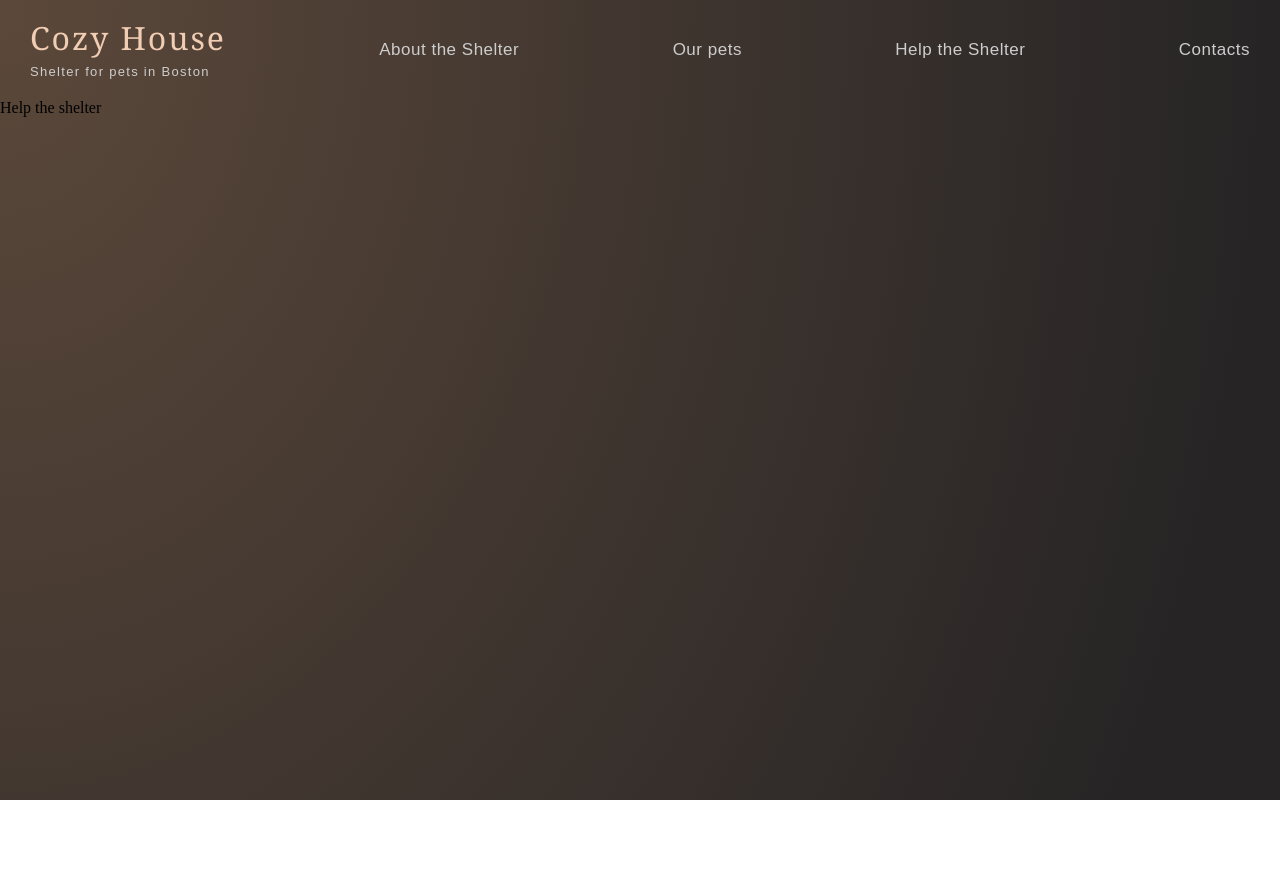
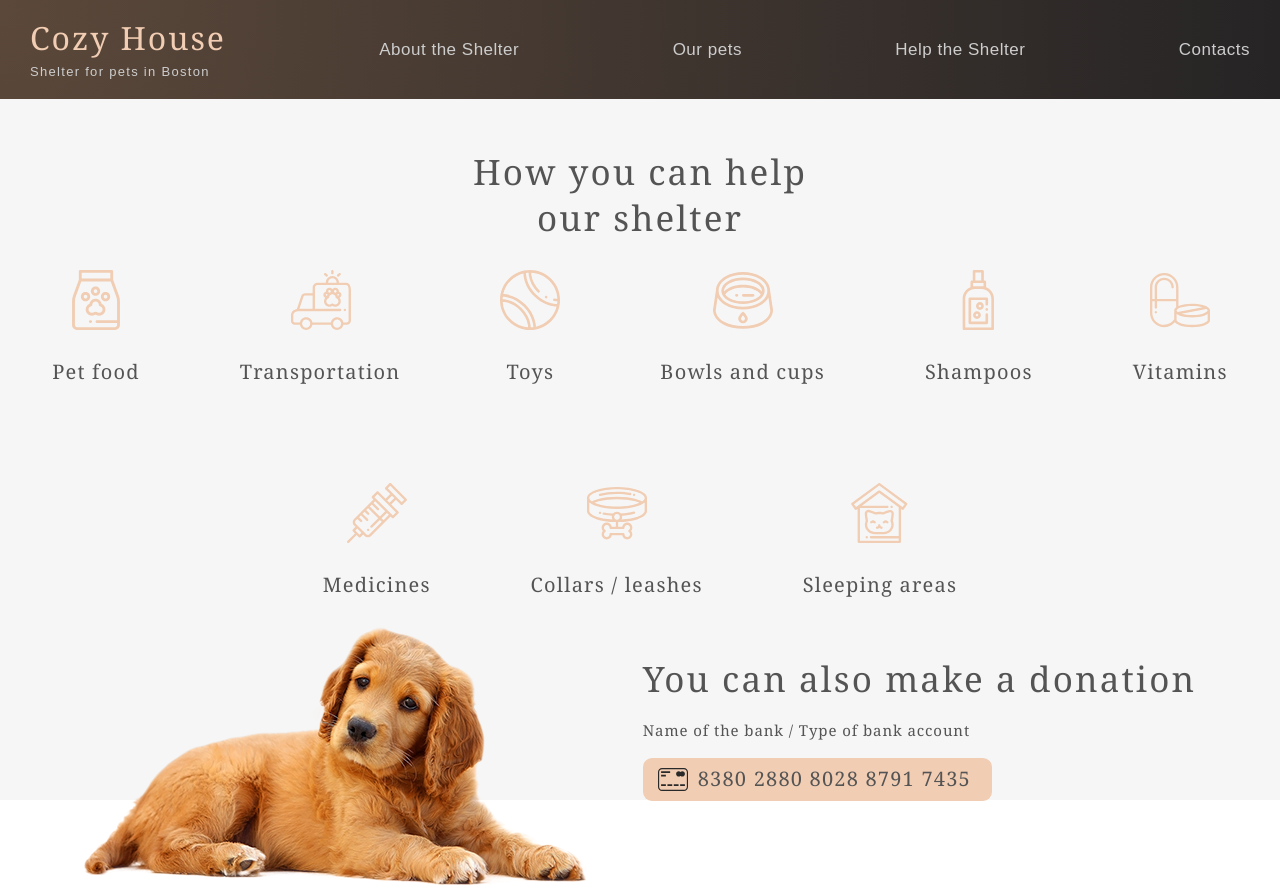
Before and after one commit to MiLee777/shelter, a React (Create React App) app: page /help in a window 1280 px wide. Before the commit the page ends 800 px from the top, so only its background shows below. Built offline with nearby package versions, Linux system fonts and the light colour scheme.

Commit message:
feat: add help the shelter page

```diff
--- a/src/App.css
+++ b/src/App.css
@@ -118,7 +118,6 @@ h1 {
   justify-content: center;
   align-items: center;
   font-family: var(--font-Georgia);
-  color: var(--text-color-dark);
   border-radius: 30px;
   font-size: 17px;
   line-height: 130%;
@@ -126,13 +125,18 @@ h1 {
   border: none;
 }
 
+
 .home__btn {
   margin-top: 30px;
   background-color: var(--background-button);
 }
 
-.home__btn {
+.home__btn:hover {
   background-color: #FDDCC4;
+}
+
+.home__btn a {
+  color: var(--text-color-dark);
 }
 
 .home__img {
@@ -177,69 +181,15 @@ h1 {
   line-height: 160%;
 }
 
-/* CONTACT */
-.contact {
-  height: 100%;
-}
-
-.contact__container {
-  height: 100%;
-  display: flex;
-  flex-wrap: wrap;
-  justify-content: center;
-  align-items: flex-end;
-  row-gap: 100px;
-
-}
-
-.contact__content {
-  width: 50%;
-  display: flex;
-  flex-direction: column;
-  align-items: center;
-  row-gap: 30px;
-}
-
-.contact__title {
-  color: var(--text-color-white);
-  font-family: var(--font-Georgia);
-  font-weight: 400;
-  font-size: 32px;
-  line-height: 115%;
-  letter-spacing: 0.06em;
-}
-
-.contact__info {
-  display: flex;
-  align-items: center;
-  gap: 20px;
-  color: var(--text-color-contact);
-}
-
-.contact__info a {
-  text-decoration: none;
-  color: var(--text-color-contact);
-}
-
-.contact__info i {
-  font-size: 35px;
-}
-
-.contact__info a,
-.contact__info span {
-  font-size: 20px;
-  font-family: var(--font-Georgia);
-  font-weight: 400;
-  line-height: 115%;
-  letter-spacing: 0.06em;
-}
+/* OUR PETS */
 
 .pets {
   height: 100%;
   background-color: var(--background-body-grey);
 }
 
-.pets__container {
+.pets__container,
+.help__container {
   padding-top: 50px;
   height: 100%;
   display: flex;
@@ -331,3 +281,128 @@ h1 {
   background-color: #FDDCC4;
   border: 2px solid #FDDCC4;
 }
+
+/* HELP THE SHELTER */
+
+.help {
+  height: 100%;
+  background-color: var(--background-body-grey);
+  display: flex;
+  flex-direction: column;
+}
+
+.help__content {
+  margin-top: 30px;
+  display: flex;
+  flex-wrap: wrap;
+  justify-content: center;
+  gap: 100px;
+}
+
+.help__items {
+  display: flex;
+  flex-direction: column;
+  align-items: center;
+  row-gap: 30px;
+}
+
+.help__donation {
+  margin-top: 30px;
+  display: flex;
+  justify-content: space-evenly;
+}
+
+.help__info {
+  margin-top: 30px;
+  display: flex;
+  flex-direction: column;
+  row-gap: 20px;
+}
+
+.help__text {
+  color: var(--text-color-grey);
+  font-family: 'Georgia';
+  font-weight: 400;
+  line-height: 110%;
+  letter-spacing: 0.06em;
+}
+
+.help__info p {
+  font-size: 15px;
+}
+
+.help__card {
+  padding: 10px 15px;
+  width: 349px;
+  display: flex;
+  column-gap: 10px;
+  background-color: #F1CDB3;
+  border-radius: 9px;
+  cursor: pointer;
+  transition: 0.5s ease-in-out;
+}
+
+.help__card:hover {
+  scale: 1.1;
+}
+
+.help__card span {
+  font-size: 20px;
+}
+
+/* CONTACT */
+.contact {
+  height: 100%;
+}
+
+.contact__container {
+  height: 100%;
+  display: flex;
+  flex-wrap: wrap;
+  justify-content: center;
+  align-items: flex-end;
+  row-gap: 100px;
+
+}
+
+.contact__content {
+  width: 50%;
+  display: flex;
+  flex-direction: column;
+  align-items: center;
+  row-gap: 30px;
+}
+
+.contact__title {
+  color: var(--text-color-white);
+  font-family: var(--font-Georgia);
+  font-weight: 400;
+  font-size: 32px;
+  line-height: 115%;
+  letter-spacing: 0.06em;
+}
+
+.contact__info {
+  display: flex;
+  align-items: center;
+  gap: 20px;
+  color: var(--text-color-contact);
+}
+
+.contact__info a {
+  text-decoration: none;
+  color: var(--text-color-contact);
+}
+
+.contact__info i {
+  font-size: 35px;
+}
+
+.contact__info a,
+.contact__info span {
+  font-size: 20px;
+  font-family: var(--font-Georgia);
+  font-weight: 400;
+  line-height: 115%;
+  letter-spacing: 0.06em;
+}
--- a/src/components/main/HelpTheShelter.js
+++ b/src/components/main/HelpTheShelter.js
@@ -1,5 +1,41 @@
+import { HelpItems } from '../../data.help';
+import Dog from '../../assets/image/donation-dog.png';
+import Card from '../../assets/image/icons/credit-card.svg';
+
+
 export function HelpTheShelter() {
-  return <div>
-    Help the shelter
+  return <div className='help'>
+
+    <div className="container  help__container">
+      <h2 className='title pets__title'>How you can help <br/> our shelter</h2>
+      <div className="help__content">
+        {HelpItems.map((item, index) => {
+          const { title, image } = item;
+
+          return (
+            <div key={ index } className='help__items'>
+              <img src={ image } alt='Help' />
+              <p className='pets__name'>{ title }</p>
+            </div>
+          )
+        })}
+
+      </div>
+    </div>
+
+    <div className='container  help__donation'>
+      <div>
+        <img src={ Dog } alt='Dog' />
+      </div>
+      <div className='help__info'>
+        <h2 className='title'>You can also make a donation</h2>
+        <p className='help__text'>Name of the bank / Type of bank account</p>
+        <div className='help__card'>
+          <img src={ Card } alt='Credit Card' />
+          <span className='help__text'>8380 2880 8028 8791 7435</span>
+        </div>
+      </div>
+    </div>
+
   </div>
 }
--- a/src/components/main/Home.js
+++ b/src/components/main/Home.js
@@ -1,4 +1,3 @@
-import { OurPets } from './OurPets';
 import HomePuppy from '../../assets/image/home-puppy.png'
 
 export function Home() {
@@ -11,7 +10,7 @@ export function Home() {
           and open heart. He or she will love you more than anybody else in the world,
           you will see!
           </p>
-        <button className='btn home__btn'><a href={ OurPets }>Make a friend</a></button>
+        <button className='btn home__btn'><a href='/pets'>Make a friend</a></button>
       </div>
       <div className='home__img'>
         <img src={ HomePuppy } alt='Puppy' />
--- /dev/null
+++ b/src/data.help.js
@@ -0,0 +1,59 @@
+import Food from './assets/image/help/pet-food.svg';
+import Transportation from './assets/image/help/transportation.svg';
+import Toys from './assets/image/help/toys.svg';
+import Bowls from './assets/image/help/bowls-and-cups.svg';
+import Shampoos from './assets/image/help/shampoos.svg';
+import Vitamins from './assets/image/help/vitamins.svg';
+import Medicines from './assets/image/help/medicines.svg';
+import Collars from './assets/image/help/collars-leashes.svg';
+import Sleep from './assets/image/help/sleeping-area.svg';
+
+
+export const HelpItems = [
+
+  {
+    title: 'Pet food',
+    image: Food
+  },
+
+  {
+    title: 'Transportation',
+    image: Transportation
+  },
+
+  {
+    title: 'Toys',
+    image: Toys
+  },
+
+  {
+    title: 'Bowls and cups',
+    image: Bowls
+  },
+
+  {
+    title: 'Shampoos',
+    image: Shampoos
+  },
+
+  {
+    title: 'Vitamins',
+    image: Vitamins
+  },
+
+  {
+    title: 'Medicines',
+    image: Medicines
+  },
+
+  {
+    title: 'Collars / leashes',
+    image: Collars
+  },
+
+  {
+    title: 'Sleeping areas',
+    image: Sleep
+  }
+
+]
```
Also changed, not shown: src/assets/image/donation-dog.png (added).
